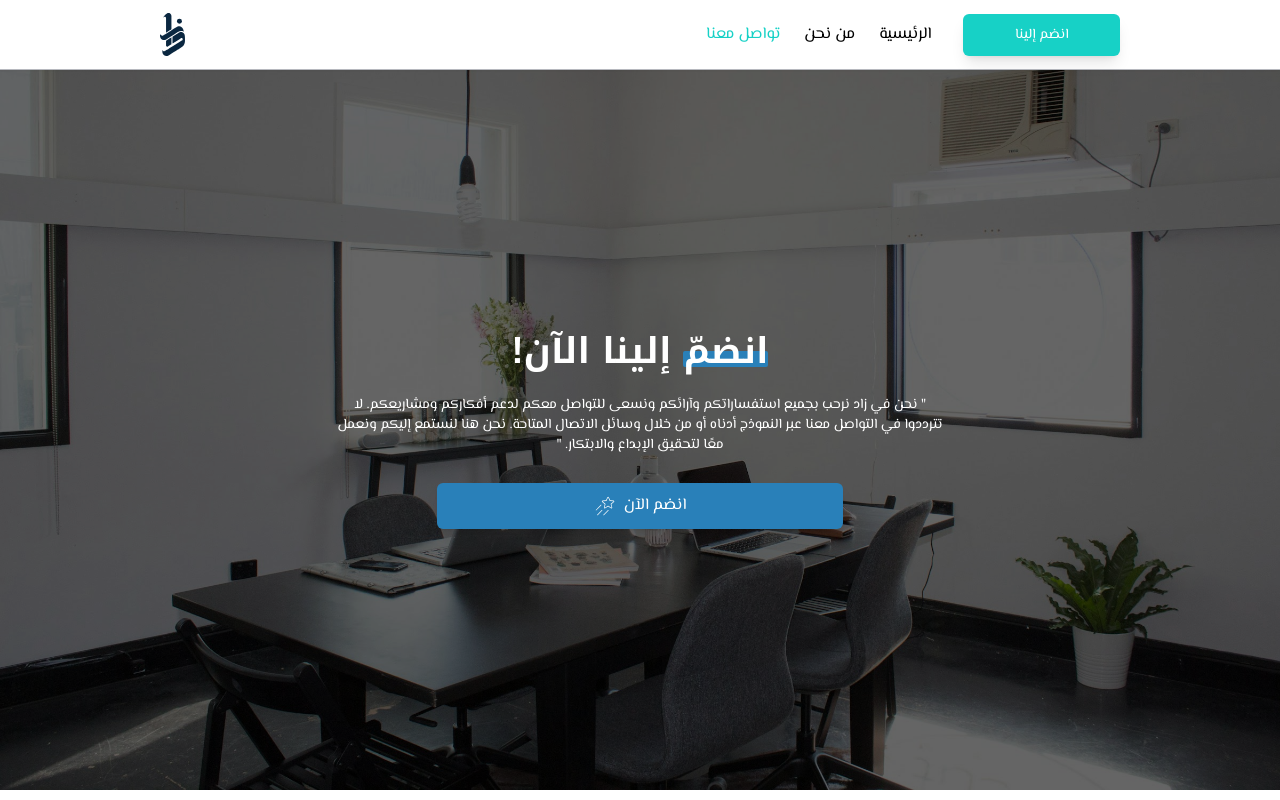
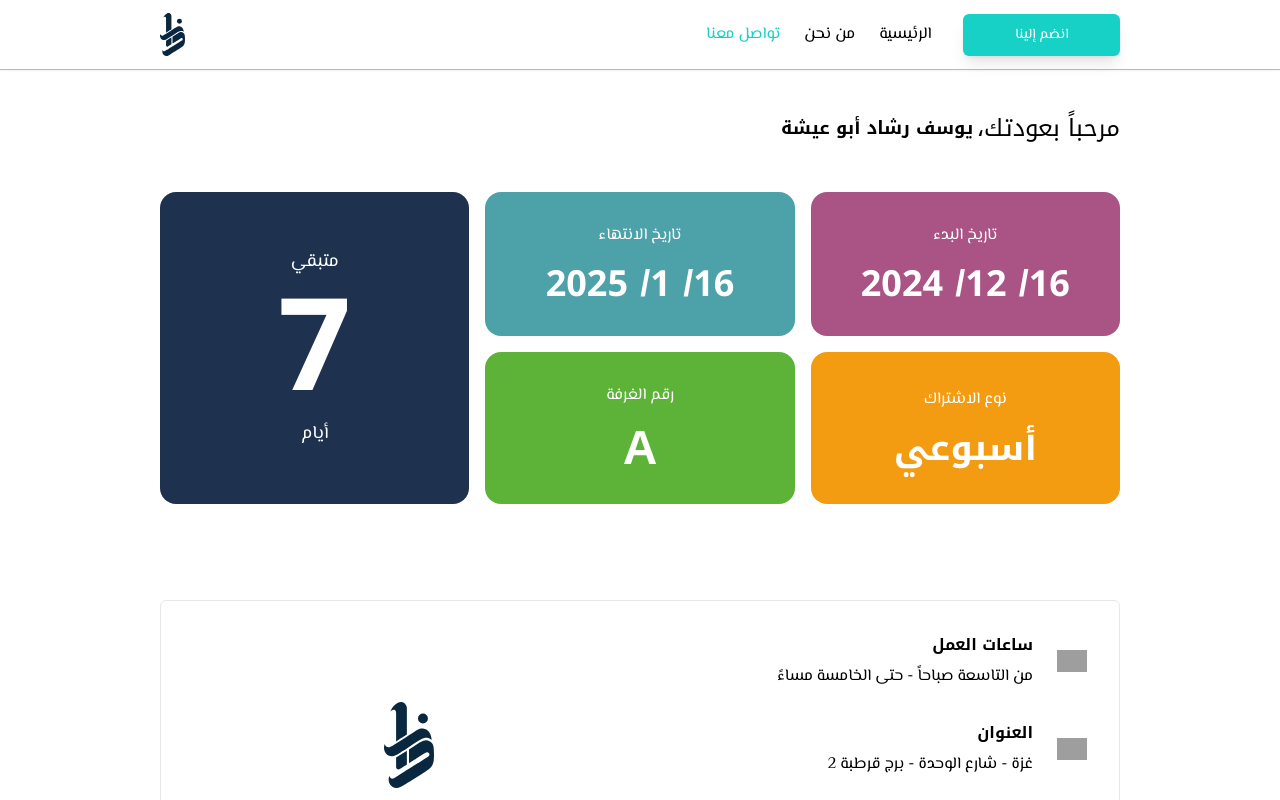
Before and after one commit to YousefAboAisha/zad, a Next.js app: page /contact in a window 1280 px wide. Shown: the top 800 px of the page. Built offline with nearby package versions, Linux system fonts and the light colour scheme; grey boxes are pictures that could not be loaded.

Commit message:
Added the successMessage and the customerProfile components..

```diff
--- /dev/null
+++ b/components/UI/cards/infoCards.tsx
@@ -0,0 +1,12 @@
+import React from "react";
+
+const InfoCards = () => {
+  return (
+    <div className="flex flex-col items-center justify-center gap-2 p-8 rounded-2xl border">
+      <p>تاريخ البدء</p>
+      <h2 className="font-bold text-2xl">16/ 12/ 2024</h2>
+    </div>
+  );
+};
+
+export default InfoCards;
--- /dev/null
+++ b/components/UI/cards/successMessage.tsx
@@ -0,0 +1,39 @@
+import { useState } from "react";
+import Modal from "../modals/modal";
+import { FaCircleCheck } from "react-icons/fa6";
+import Button from "../inputs/button";
+import Link from "next/link";
+import { FaSignInAlt } from "react-icons/fa";
+
+const SuccessMessage = () => {
+  const [isOpen, setIsOpen] = useState(true);
+
+  const modalHandler = () => {
+    setIsOpen(true);
+  };
+
+  return (
+    <Modal
+      className="w-11/12 md:w-7/12 lg:w-4/12 p-10"
+      isOpen={isOpen}
+      setIsOpen={modalHandler}
+      zIndex="z-[1001]"
+    >
+      <div className="w-full flex flex-col items-center gap-4">
+        <FaCircleCheck size={100} className="text-primary" />
+        <h2 className="text-3xl font-semibold">تم إرسال بياناتك بنجاح</h2>
+        <p>سيتم التواصل معك في أقرب وقت ممكن!</p>
+        <Link href={"/"} className="w-full md:w-7/12 lg:w-5/12 mt-2">
+          <Button
+            title="العودة للصفحة الرئيسية"
+            className="bg-primary"
+            hasShiningBar={false}
+            icon={<FaSignInAlt />}
+          />
+        </Link>
+      </div>
+    </Modal>
+  );
+};
+
+export default SuccessMessage;
--- a/components/UI/modals/modal.tsx
+++ b/components/UI/modals/modal.tsx
@@ -14,7 +14,7 @@ const Modal = ({
   isOpen,
   bg = "bg-[#000000e7]",
   className,
-  // zIndex,
+  zIndex = "z-50",
   children,
 }: ModalType) => {
   return (
@@ -23,13 +23,13 @@ const Modal = ({
       <div
         className={`fixed w-full h-full left-0 top-0 duration-300 z-50  ${
           isOpen ? "opacity-100" : "opacity-0 pointer-events-none"
-        } ${bg} ${className}`}
+        } ${bg} ${zIndex} `}
         onClick={() => setIsOpen(false)}
       ></div>
       <div
         className={`abs-center fixed bg-white max-h-[90%] z-100 w-11/12 md:w-7/12 lg:w-5/12 z-[1000001] overflow-y-auto rounded-xl ${
           isOpen ? "opacity-100" : "opacity-0 pointer-events-none"
-        } duration-300 `}
+        } duration-300 ${className} `}
       >
         {children}
       </div>
--- /dev/null
+++ b/components/customerProfile.tsx
@@ -0,0 +1,46 @@
+const CustomerProfile = () => {
+  return (
+    <div className="relative">
+      {/* Customer's name  */}
+      <div className="flex items-center gap-1 mt-28">
+        <h2 className="text-2xl">مرحباً بعودتك،</h2>
+        <h2 className="font-bold text-lg">يوسف رشاد أبو عيشة</h2>
+      </div>
+
+      <div className="cards-grid-3 mt-12">
+        {/* Start date */}
+        <div className="flex flex-col items-center justify-center gap-4 p-8 rounded-2xl text-white bg-[#AA5486]">
+          <p>تاريخ البدء</p>
+          <h2 className="font-bold text-4xl">16/ 12/ 2024</h2>
+        </div>
+
+        {/* End Date */}
+        <div className="flex flex-col items-center justify-center gap-4 p-8 rounded-2xl text-white bg-[#4DA1A9]">
+          <p>تاريخ الانتهاء</p>
+          <h2 className="font-bold text-4xl">16/ 1/ 2025</h2>
+        </div>
+
+        {/* Subscription type */}
+        <div className="flex flex-col items-center justify-center p-8 gap-2 rounded-2xl bg-[#1E3250] text-white row-span-2">
+          <p className="text-lg">متبقي</p>
+          <h2 className="font-bold text-9xl ">7</h2>
+          <p className="text-lg">أيام</p>
+        </div>
+
+        {/* Subscription type */}
+        <div className="flex flex-col items-center justify-center gap-4 p-8 rounded-2xl bg-[#f39c12] text-white">
+          <p>نوع الاشتراك</p>
+          <h2 className="font-bold text-4xl">أسبوعي</h2>
+        </div>
+
+        {/* Subscription type */}
+        <div className="flex flex-col items-center justify-center gap-4 p-8 rounded-2xl bg-[#5CB338] text-white">
+          <p>رقم الغرفة</p>
+          <h2 className="font-bold text-5xl">A</h2>
+        </div>
+      </div>
+    </div>
+  );
+};
+
+export default CustomerProfile;
--- a/pages/contact.tsx
+++ b/pages/contact.tsx
@@ -1,5 +1,7 @@
-import AddnewCustomerForm from "@/components/addnewCustomerForm";
-import Landing from "@/containers/contact/landing";
+// import AddnewCustomerForm from "@/components/addnewCustomerForm";
+import CustomerProfile from "@/components/customerProfile";
+// import SuccessMessage from "@/components/UI/cards/successMessage";
+// import Landing from "@/containers/contact/landing";
 import { useRef } from "react";
 
 export default function Contact() {
@@ -7,10 +9,12 @@ export default function Contact() {
 
   return (
     <>
-      <Landing contactFormRef={contactFormRef} />
+      {/* <Landing contactFormRef={contactFormRef} /> */}
       <div ref={contactFormRef} className="container">
         {/* <ContactForm /> */}
-      <AddnewCustomerForm />
+        {/* <AddnewCustomerForm /> */}
+        {/* <SuccessMessage /> */}
+        <CustomerProfile />
       </div>
     </>
   );
```
